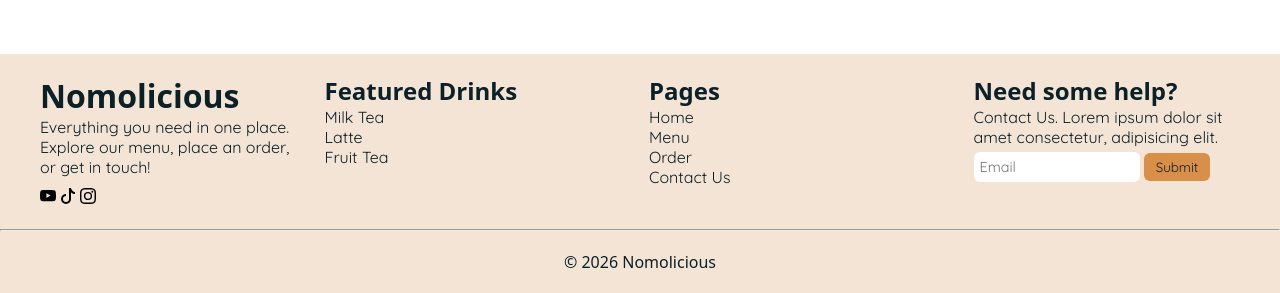
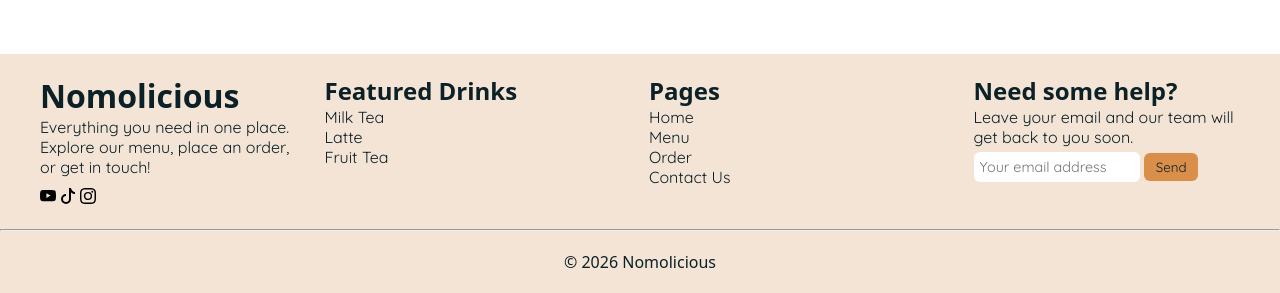
Before and after one commit to k-1224/Drink-Shop, a Flask app: page / in a window 1280 px wide. Shown: the part 1954-2247 px from the top of the page. Run offline with Flask 3, Linux system fonts and the light colour scheme; some web fonts are replaced.

Commit message:
implement an auto reply to my footer question section

```diff
--- a/app.py
+++ b/app.py
@@ -233,6 +233,11 @@ def inject_cart():
             'addon_subtotal': addon_subtotal, 'discount_applied': discount_applied,
             'subtotal': subtotal, 'discount_amount': discount_amount}
 
+@app.context_processor
+def inject_footer_message():
+    """Show the footer form result once, then clear it."""
+    return {'footer_message': session.pop('footer_message', None)}
+
 # ——— FUNCTION ——— #
 
 def calculate_total(cart):
@@ -456,5 +461,38 @@ def contact():
         success = True
     return render_template("contact.html", success=success, name=name)
 
+@app.route("/footer_help", methods=["POST"])
+def footer_help():
+    """Email a help request from the footer and send an auto-reply."""
+    email = request.form["email"]
+
+    # email to the shop
+    msg = EmailMessage()
+    msg["Subject"] = "Nomolicious help request"
+    msg["From"] = MAIL_USER
+    msg["To"] = MAIL_USER
+    msg["Reply-To"] = email
+    msg.set_content(f"Help request from: {email}")
+
+    # auto-reply to the customer
+    reply = EmailMessage()
+    reply["Subject"] = "We got your request - Nomolicious"
+    reply["From"] = MAIL_USER
+    reply["To"] = email
+    reply.set_content(
+        "Thanks for reaching out! We'll get back to you soon.\n\n"
+        "- The Nomolicious Team"
+    )
+
+    with smtplib.SMTP("smtp.gmail.com", 587) as server:
+        server.starttls()
+        server.login(MAIL_USER, MAIL_PASSWORD)
+        server.send_message(msg)
+        server.send_message(reply)
+
+    session['footer_message'] = "Thanks! We've got your email."
+    # #footer scrolls the page back down to the footer
+    return redirect(request.referrer + "#footer")
+
 if __name__ == '__main__':
     app.run(debug=True)
--- a/templates/base.html
+++ b/templates/base.html
@@ -63,7 +63,7 @@
     </div>
   </header>
     {% block content %} {% endblock %}
-  <footer>
+  <footer id="footer">
   <div class="footer-first">
     <div class="footer-webtitle">
       <h1>Nomolicious</h1>
@@ -97,11 +97,14 @@
     </div>
     <div class="footer-question">
       <h2>Need some help?</h2>
-      <p>Contact Us. Lorem ipsum dolor sit amet consectetur, adipisicing elit.</p>
-      <form>
-        <input type="email" id="email" name="email" placeholder="Email" required>
-        <button>Submit</button>
+      <p>Leave your email and our team will get back to you soon.</p>
+      <form method="POST" action="{{ url_for('footer_help') }}">
+        <input type="email" id="footer-email" name="email" placeholder="Your email address" required>
+        <button type="submit">Send</button>
       </form>
+      {% if footer_message %}
+      <p class="footer-message">{{ footer_message }}</p>
+      {% endif %}
     </div>
   </div>
   <hr class="footer-horizontal-line">
```
